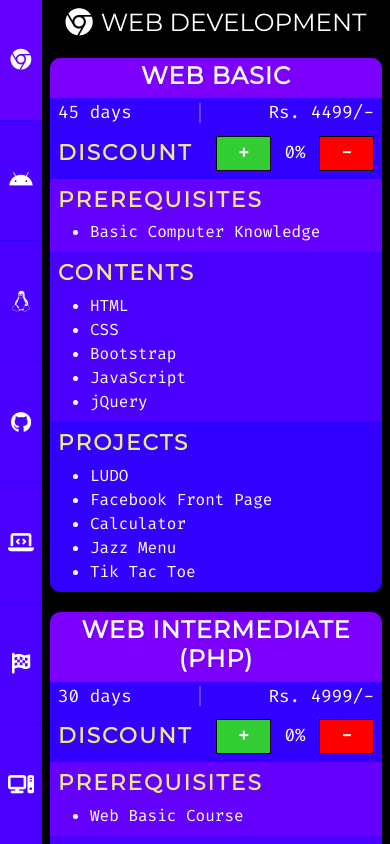
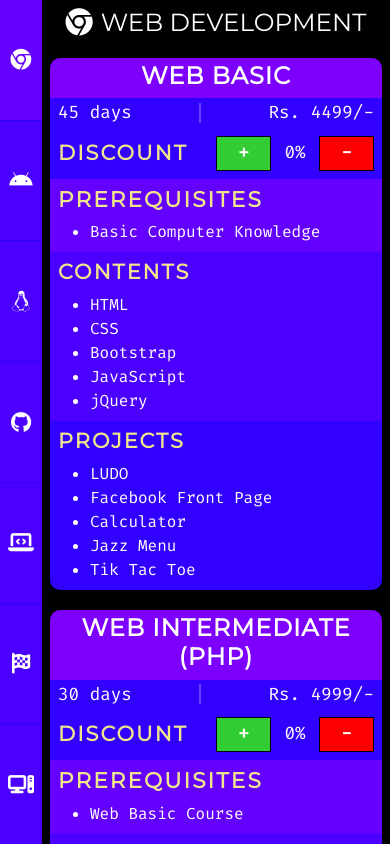
Before and after one commit to electrodragon/khan-it-center, a plain HTML site: page index.html in a window 390 px wide. Drawn offline with nearby package versions, Linux system fonts and the light colour scheme; files that its build step writes are made by us from their sources.

Commit message:
tweaked responsiveness

```diff
--- a/index.html
+++ b/index.html
@@ -503,7 +503,7 @@
             categoryTitle: 'Linux',
             courses: [
                 {
-                    courseTitle: 'Linux Basic (Ubuntu/Kali/Manjaro)',
+                    courseTitle: 'Linux Basic (Ubuntu, Kali, Manjaro)',
                     fee: 2499,
                     durationDays: 21,
                     prerequisites: ['Basic Computer Knowledge'],
@@ -517,7 +517,7 @@
                     projectsList: null
                 },
                 {
-                    courseTitle: 'Linux Advance (Ubuntu/Kali/Manjaro)',
+                    courseTitle: 'Linux Advance (Ubuntu, Kali, Manjaro)',
                     fee: 3999,
                     durationDays: 30,
                     prerequisites: ['Basic Computer Knowledge'],
--- a/style.scss
+++ b/style.scss
@@ -397,6 +397,7 @@ $layout-breakpoint-laptop: 900px;
 
                 .title {
                   margin: 0;
+                  font-size: 1.3rem;
                   align-items: center;
                   letter-spacing: 0.100em;
                 }
@@ -440,6 +441,7 @@ $layout-breakpoint-laptop: 900px;
 
                 .title {
                   letter-spacing: 0.100em;
+                  font-size: 1.3rem;
                 }
               }
 
@@ -448,6 +450,7 @@ $layout-breakpoint-laptop: 900px;
                 padding: 8px;
 
                 .title {
+                  font-size: 1.3rem;
                   letter-spacing: 0.100em;
                 }
               }
```
